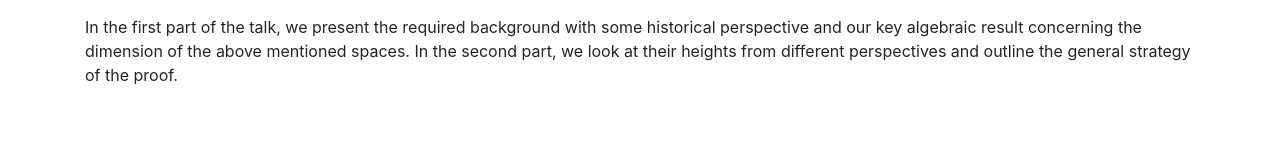
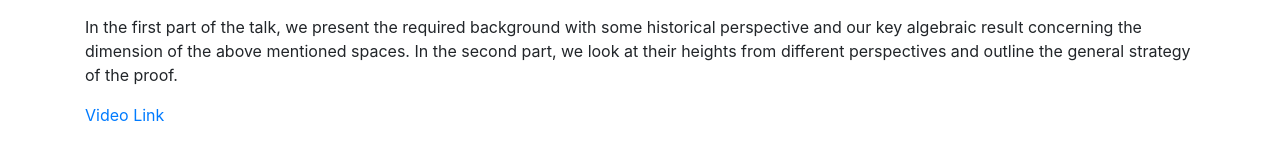
Before and after one commit to lively-cat-lover/DAHD-webinar, a Jekyll site: the page built from _posts/2021-10-08-Roy.md, in a window 1280 px wide. Shown: the part 443-603 px from the top of the page. Built offline with Jekyll 4.4.1, drawn with Linux system fonts in a browser that asks for light colours; formulas are drawn with MathJax 3.

Commit message:
add video

```diff
--- a/_posts/2021-10-08-Roy.md
+++ b/_posts/2021-10-08-Roy.md
@@ -29,3 +29,5 @@ dimension of such spaces.
 
 In the first part of the talk, we present the required background with some historical perspective and our key algebraic result concerning the dimension of the above mentioned spaces. In the second part, we look at their heights from different
 perspectives and outline the general strategy of the proof.
+
+[Video Link](https://drive.google.com/file/d/1uSxmNFfNfdUIzd_N66ogNOyGd3u29EpB/)
```
